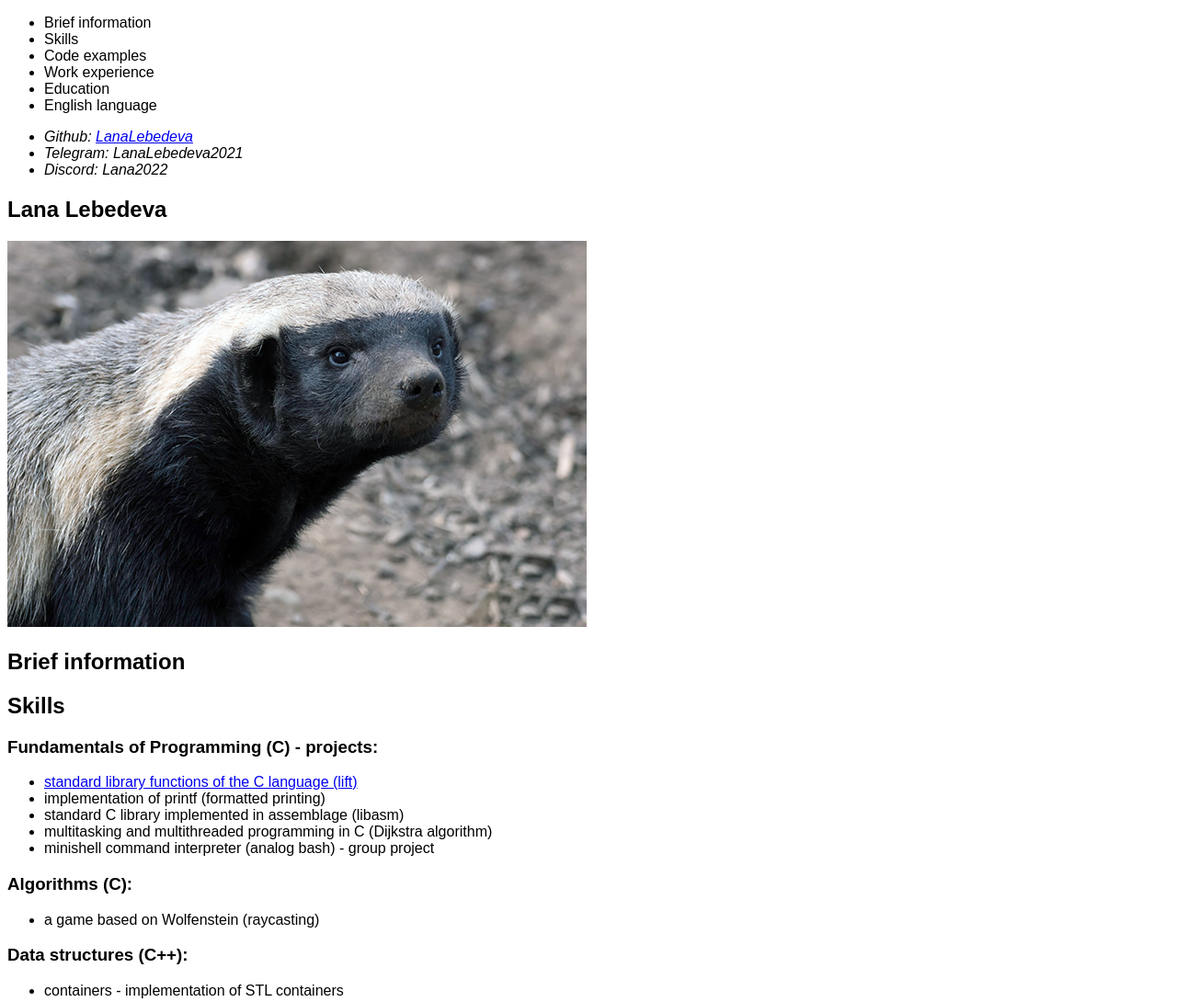
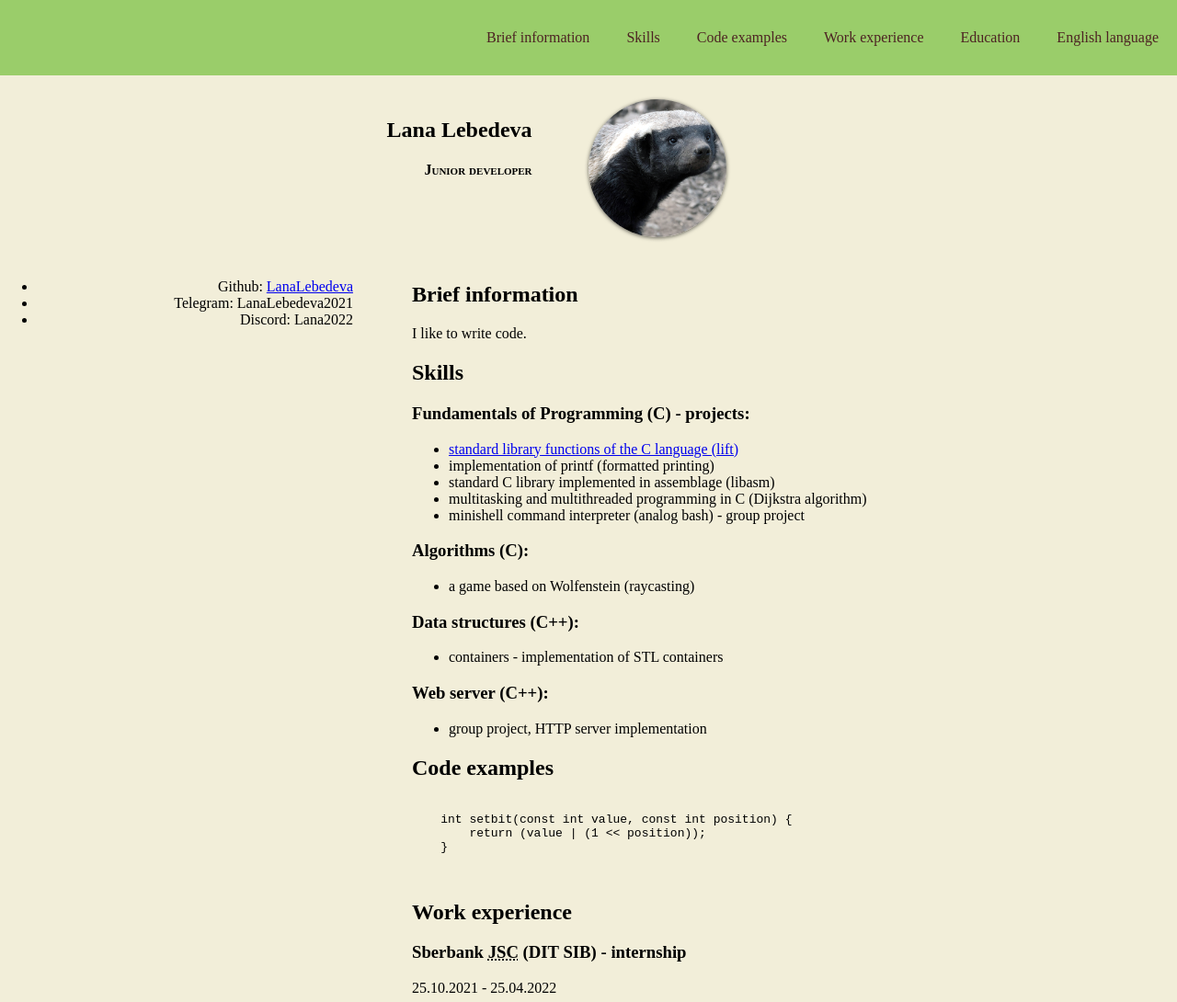
Before and after one commit to LanaLebedeva/rsschool-cv, a plain HTML site: page index.html in a window 1280 px wide. Shown: the top 1090 px of the page at 92% size. Drawn offline with Linux system fonts and the light colour scheme.

Commit message:
feat: add style.css

```diff
--- a/index.html
+++ b/index.html
@@ -6,45 +6,56 @@
     <meta name="keywords" content="JavaScript, Android, Kotlin">
     <title>CV</title>
     <link rel="stylesheet" href="style.css">
+    <link rel="icon" href="assets/favicon.ico">
 </head>
 <body>
-<header>
+<header class="header">
+    <div class="container">
+        <nav class="nav">
+            <ul class="nav-list">
+                <li class="nav-item"><a href="#Summary">Brief information</a></li>
+                <li class="nav-item"><a href="#Skills">Skills</a></li>
+                <li class="nav-item"><a href="#Code">Code examples</a></li>
+                <li class="nav-item"><a href="#Experience">Work experience</a></li>
+                <li class="nav-item"><a href="#Education">Education</a></li>
+                <li class="nav-item"><a href="#Language">English language</a></li>
+            </ul>
+        </nav>
+    </div>
+</header>
+
+<main class="main">
+    <section class="about" id="About">
+        <div class="section-about-right">
+            <h1>Lana Lebedeva</h1>
+            <h4 id="small-caps">Junior developer</h4>
+        </div>
+        <div class="section-about-left">
+            <img src="medoed.jpg" alt="Avatar" id="avatar">
+        </div>
+    </section>
+    <div class="main-container">
+        <aside class="section-left">
             <nav>
                 <ul>
-            <li>Brief information</li>
-            <li>Skills</li>
-            <li>Code examples</li>
-            <li>Work experience</li>
-            <li>Education</li>
-            <li>English language</li>
-        </ul>
-    </nav>
-</header>
-<aside>
-    <address>
-        <nav>
-            <ul>
-                <li>Github: <a href="github.com/LanaLebedeva">LanaLebedeva</a></li>
+                    <li>Github: <a href="https://github.com/LanaLebedeva" target="_blank">LanaLebedeva</a></li>
                     <li>Telegram: LanaLebedeva2021</li>
                     <li>Discord: Lana2022</li>
                 </ul>
             </nav>
-    </address>
         </aside>
-<main>
-    <section id="About">
-        <h1>Lana Lebedeva</h1>
-        <img src="medoed.jpg" alt="Avatar">
-    </section>
-    <section id="Brief information">
+        <div class="section-right">
+            <section id="Summary">
                 <h2>Brief information</h2>
+                <p>I like to write code.</p>
             </section>
             <section id="Skills">
                 <h2>Skills</h2>
                 <article>
                     <h3>Fundamentals of Programming (C) - projects:</h3>
                     <ul>
-                <li><a href="https://github.com/LanaLebedeva/standart">standard library functions of the C language
+                        <li><a href="https://github.com/LanaLebedeva/standart">standard library functions of the C
+                            language
                             (lift)</a></li>
                         <li>implementation of printf (formatted printing)</li>
                         <li>standard C library implemented in assemblage (libasm)</li>
@@ -61,7 +72,7 @@
                 <article>
                     <h3>Data structures (C++):</h3>
                     <ul>
-                <li>containers - implementation of STL containers</li>
+                        <li>containers - implementation of <abbr>STL</abbr> containers</li>
                     </ul>
                 </article>
                 <article>
@@ -71,46 +82,50 @@
                     </ul>
                 </article>
             </section>
-    <section id="Code examples">
+            <section id="Code">
                 <h2>Code examples</h2>
+                <pre>
                 <code>
-            <pre>
     int setbit(const int value, const int position) {
-                return (value | (1 << position));
+        return (value | (1 &lt;&lt; position));
     }
+                </code>
                 </pre>
-        </code>
             </section>
-    <section id="Work experience">
+            <section id="Experience">
                 <h2>Work experience</h2>
-        <h3> Sberbank JSC (DIT SIB) - internship</h3>
+                <h3> Sberbank <abbr title="Joint-stock company">JSC</abbr> (<abbr>DIT SIB</abbr>) - internship</h3>
                 <p>25.10.2021 - 25.04.2022</p>
                 <p>Trainee Engineer (Android, Kotlin)</p>
                 <ul>
-            <li>MVP, MVVM, principles of Pure Architecture</li>
+                    <li><abbr title="Model-View-Presenter">MVP</abbr>, <abbr title="Model-View-ViewModel">MVVM</abbr>,
+                        principles of Pure Architecture
+                    </li>
                     <li>Ok http, Upgrade 2</li>
                     <li>Picasso, Slide</li>
                 </ul>
             </section>
             <section id="Education">
                 <h2>Education</h2>
-        <h3><a href="https://42.fr/en/homepage/">Ecole 42(Paris) - Sber 21(Moskow)</a></h3>
+                <h3><a href="https://42.fr/en/homepage/">Ecole-42 (Paris) - School-21 (Moscow)</a></h3>
                 <p>October 28, 2020 to the present.</p>
                 <h3>State University - Higher School of Economics</h3>
                 <p>Diploma with honors, 2004</p>
                 <p>Strategic Management (Master's degree)</p>
             </section>
-    <section id="English language">
+            <section id="Language">
                 <h2>English language</h2>
                 <p>pre-intermediate</p>
             </section>
+        </div>
+    </div>
 </main>
-<footer>
-    <div>
-        <li><span>&copy 2022</span> <a href="github.com/LanaLebedeva">LanaLebedeva</a>
+<footer class="footer">
+    <div class="container">
+        <p><span>&copy; 2022</span> <a href="github.com/LanaLebedeva">LanaLebedeva</a>
             <img src="logo.png" alt="Logo The Rolling Scopes">
-            <a href="https://rs.school/js/">The Rolling Scopes School</a>
-        </li>
+            <a href="https://rs.school/js/" target="_blank">The Rolling Scopes School</a>
+        </p>
     </div>
 </footer>
 </body>
--- a/style.css
+++ b/style.css
@@ -1,3 +1,114 @@
+@font-face {
+    font-family: "PT Mono", sans-serif;
+    src: url("assets/fonts/PTMono-Regular.ttf");
+}
+
+* {
+    box-sizing: border-box;
+}
+
 body {
-    font-family: Arial, Helvetica, sans-serif;
+    /*height: 100%;*/
+    min-height: 95vh;
+    margin: 0;
+    padding: 0;
+    display: flex;
+    flex-direction: column;
+    justify-content: space-between;
+    /*border: 1px solid blue;*/
 }
+
+html {
+    scroll-behavior: smooth;
+}
+
+.header {
+    background-color: #9ACD6A;
+}
+
+.main {
+    background-color: #F2EED9;
+}
+
+.footer {
+    background-color: #9ACD6A;
+}
+
+.container {
+    max-width: 1440px;
+    margin: 0 auto;
+}
+
+.nav {
+    margin: 0;
+    padding: 0;
+}
+
+.nav-list {
+    list-style: none;
+    display: flex;
+    justify-content: flex-end;
+    align-items: center;
+    margin-inside: 2%;
+}
+
+.nav-item {
+    padding: 0 20px;
+    line-height: 50px;
+}
+.nav-item a {
+    color: #4d2323;
+    text-decoration: none;
+    transition: color 0.5s;
+}
+.nav-item a:hover {
+    color: #F2EED9;
+}
+
+.about {
+    display: flex;
+    margin: 2%;
+}
+
+.section-about-right{
+    width: 50%;
+    text-align: right;
+    padding-right: 5%;
+}
+
+.section-about-left {
+    width: 50%;
+}
+
+#avatar {
+    width: 150px;
+    height: 150px;
+    object-fit: cover;
+    border-radius: 50%;
+    box-shadow: 0 1px 4px rgba(0, 0, 0, .6);
+    filter: grayscale(0.2) brightness(1.05);
+    transition: .3s;
+}
+
+#small-caps {
+    font-variant: small-caps;
+}
+
+.main-container {
+    display: flex;
+    flex-wrap: wrap;
+}
+
+.section-left {
+    width: 30%;
+    text-align: right;
+}
+
+.section-right {
+    width: 70%;
+    padding-left: 5%;
+}
+
+/*body {*/
+/*    font-family: Arial, Helvetica, sans-serif;*/
+/*}*/
```
Also changed, not shown: assets/favicon.ico (added), assets/fonts/OFL.txt (added), assets/fonts/PTMono-Regular.ttf (added), 1 other file. Lines whose indentation alone changed are shown as unchanged.
